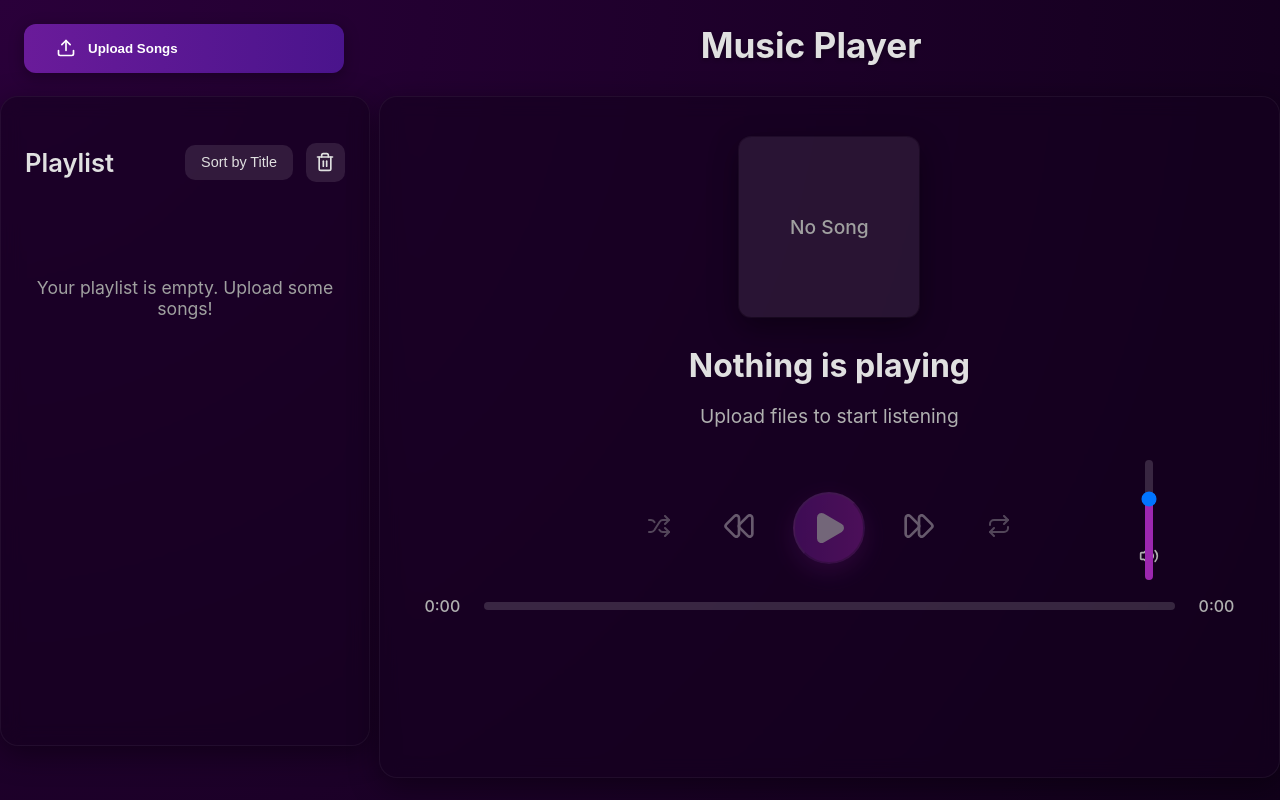
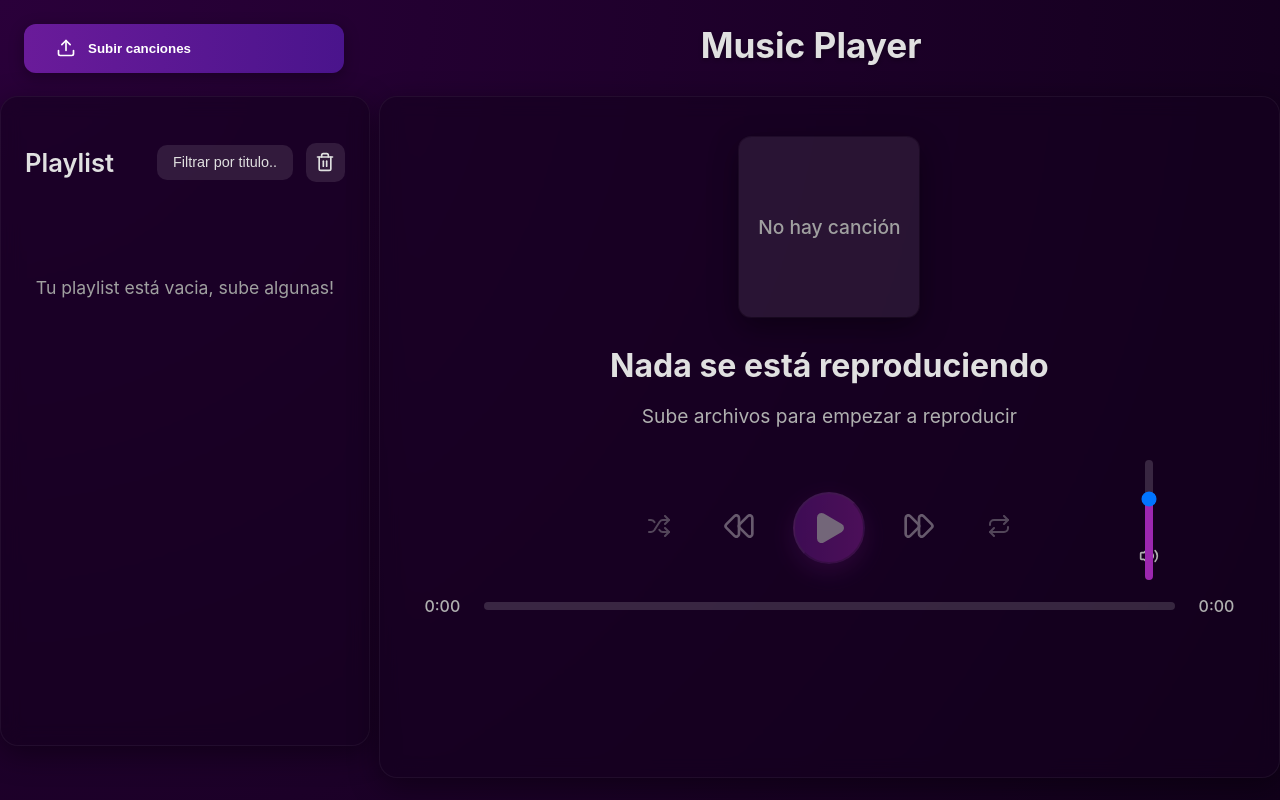
Before and after one commit to jack-kaenif/music-player, a React (Vite) app: page / in a window 1280 px wide. Built offline with nearby package versions, Linux system fonts and the light colour scheme.

Commit message:
Translate

```diff
--- a/src/Components/Player.jsx
+++ b/src/Components/Player.jsx
@@ -58,7 +58,7 @@ const playerStyles = {
     transition: "color 0.3s, transform 0.2s",
   },
   subControlActive: {
-    color: "#9C27B0", // Color de acento activo
+    color: "#9C27B0",
     transform: "scale(1.15)",
   },
   subControlHover: {
--- a/src/Components/Playlist.jsx
+++ b/src/Components/Playlist.jsx
@@ -154,7 +154,7 @@ export const Playlist = ({
                 playlistStyles.sortButton.background)
             }
           >
-            Sort by Title{" "}
+            Filtrar por titulo..{" "}
             {sortOrder.startsWith("title") &&
               (sortOrder.endsWith("asc") ? (
                 <ChevronUp size={16} />
@@ -194,7 +194,7 @@ export const Playlist = ({
         </ul>
       ) : (
         <div style={playlistStyles.emptyState}>
-          <p>Your playlist is empty. Upload some songs!</p>
+          <p>Tu playlist está vacia, sube algunas!</p>
         </div>
       )}
     </div>
--- a/src/Components/ShowSong.jsx
+++ b/src/Components/ShowSong.jsx
@@ -13,7 +13,7 @@ const showSongStyles = {
     boxShadow: '0 10px 30px rgba(0, 0, 0, 0.4), 0 0 0 1px rgba(255, 255, 255, 0.05)',
     backgroundSize: 'cover',
     backgroundPosition: 'center',
-    backgroundColor: '#300040', // Fallback color
+    backgroundColor: '#300040',
     display: 'flex',
     alignItems: 'center',
     justifyContent: 'center',
@@ -77,10 +77,10 @@ export const ShowSong = ({ currentSong }) => {
       ) : (
         <>
           <div style={showSongStyles.noSongArtwork}>
-            <span style={showSongStyles.noSongText}>No Song</span>
+            <span style={showSongStyles.noSongText}>No hay canción</span>
           </div>
-          <h2 style={showSongStyles.title}>Nothing is playing</h2>
-          <p style={showSongStyles.artist}>Upload files to start listening</p>
+          <h2 style={showSongStyles.title}>Nada se está reproduciendo</h2>
+          <p style={showSongStyles.artist}>Sube archivos para empezar a reproducir</p>
         </>
       )}
     </div>
--- a/src/MusicPlayer.jsx
+++ b/src/MusicPlayer.jsx
@@ -291,7 +291,7 @@ export const MusicPlayer = () => {
     }
     if (isPlaying) {
       audio.play().catch((error) => {
-        setErrors((prev) => [...prev, "Error playing audio: " + error.message]);
+        setErrors((prev) => [...prev, "Error reproduciendo audio: " + error.message]);
       });
     }
   }, [currentSongIndex, songs]);
@@ -301,7 +301,7 @@ export const MusicPlayer = () => {
     if (!audio) return;
     if (isPlaying) {
       audio.play().catch((error) => {
-        setErrors((prev) => [...prev, "Error playing audio: " + error.message]);
+        setErrors((prev) => [...prev, "Error reproduciendo audio: " + error.message]);
       });
     } else {
       audio.pause();
@@ -333,7 +333,7 @@ export const MusicPlayer = () => {
     audio.addEventListener("loadedmetadata", updateDuration);
     audio.addEventListener("ended", handleEnded);
     audio.addEventListener("error", (e) => {
-      setErrors((prev) => [...prev, `Error playing song: ${e.message}`]);
+      setErrors((prev) => [...prev, `Error reproduciendo canción: ${e.message}`]);
       setIsPlaying(false);
     });
     return () => {
@@ -383,7 +383,7 @@ export const MusicPlayer = () => {
               }
             >
               <Upload size={20} />
-              {isLoading ? "Loading..." : "Upload Songs"}
+              {isLoading ? "Cargando..." : "Subir canciones"}
             </button>
           </div>
           {errors.length > 0 && (
```
